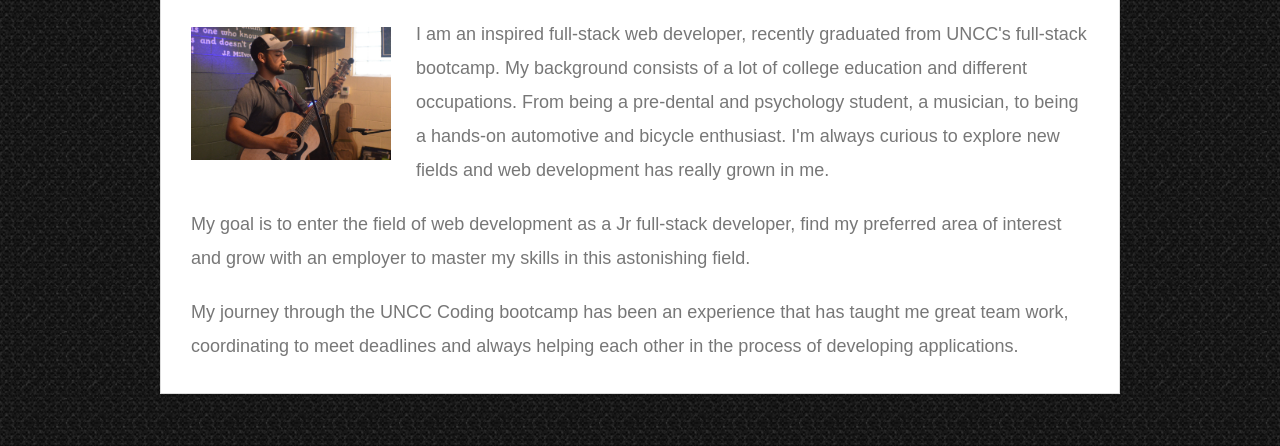
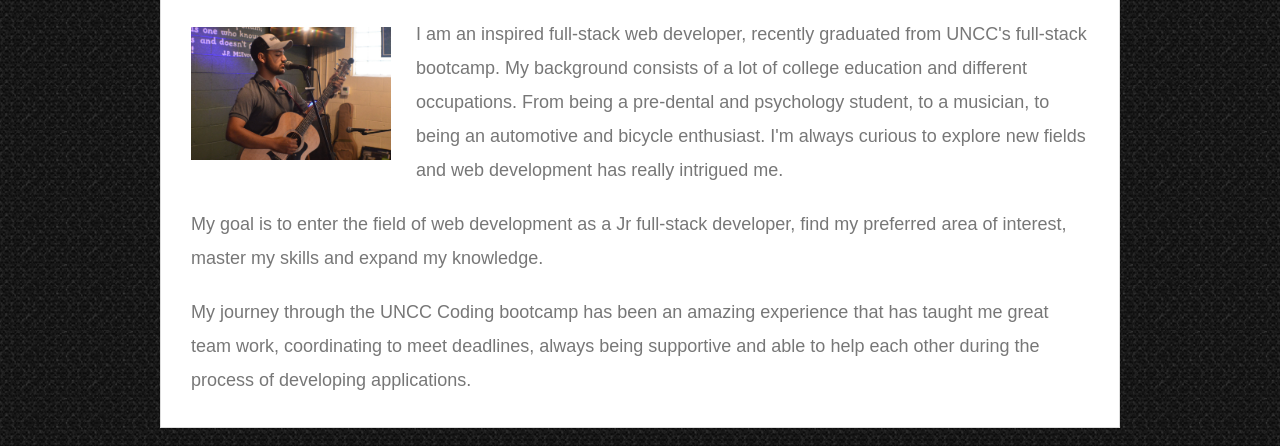
Before and after one commit to sbstiane46/My-Portfolio, a plain HTML site: page index.html in a window 1280 px wide. Shown: the part 269-715 px from the top of the page. Drawn offline with Linux system fonts and the light colour scheme.

Commit message:
edited index page

```diff
--- a/index.html
+++ b/index.html
@@ -28,9 +28,9 @@
       <img src="assets/images/portfolio-pic.JPG" class="auth-image" alt="Sebastian Hernandez">
 
       <p>I am an inspired full-stack web developer, recently graduated from UNCC's full-stack bootcamp. My background consists of a lot of college education and different occupations.
-        From being a pre-dental and psychology student, a musician, to being a hands-on automotive and bicycle enthusiast. I'm always curious to explore new fields and web development has really grown in me.</p>
-      <p>My goal is to enter the field of web development as a Jr full-stack developer, find my preferred area of interest and grow with an employer to master my skills in this astonishing field.</p>
-      <p>My journey through the UNCC Coding bootcamp has been an experience that has taught me great team work, coordinating to meet deadlines and always helping each other in the process of developing applications.</p>
+        From being a pre-dental and psychology student, to a musician, to being an automotive and bicycle enthusiast. I'm always curious to explore new fields and web development has really intrigued me.</p>
+      <p>My goal is to enter the field of web development as a Jr full-stack developer, find my preferred area of interest, master my skills and expand my knowledge.</p>
+      <p>My journey through the UNCC Coding bootcamp has been an amazing experience that has taught me great team work, coordinating to meet deadlines, always being supportive and able to help each other during the process of developing applications.</p>
 
     </section>
 
```
